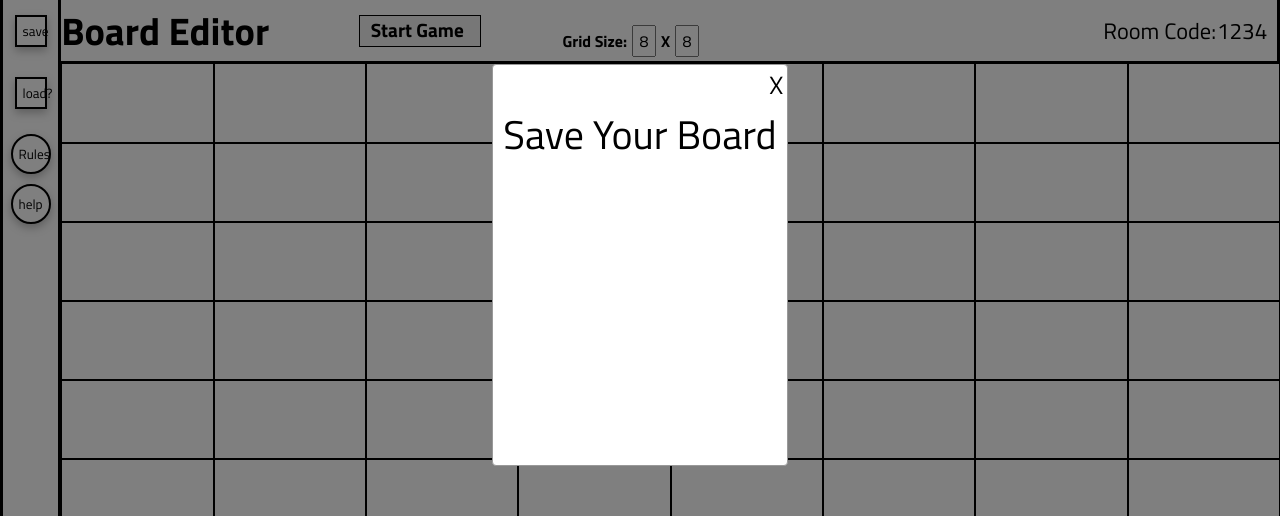
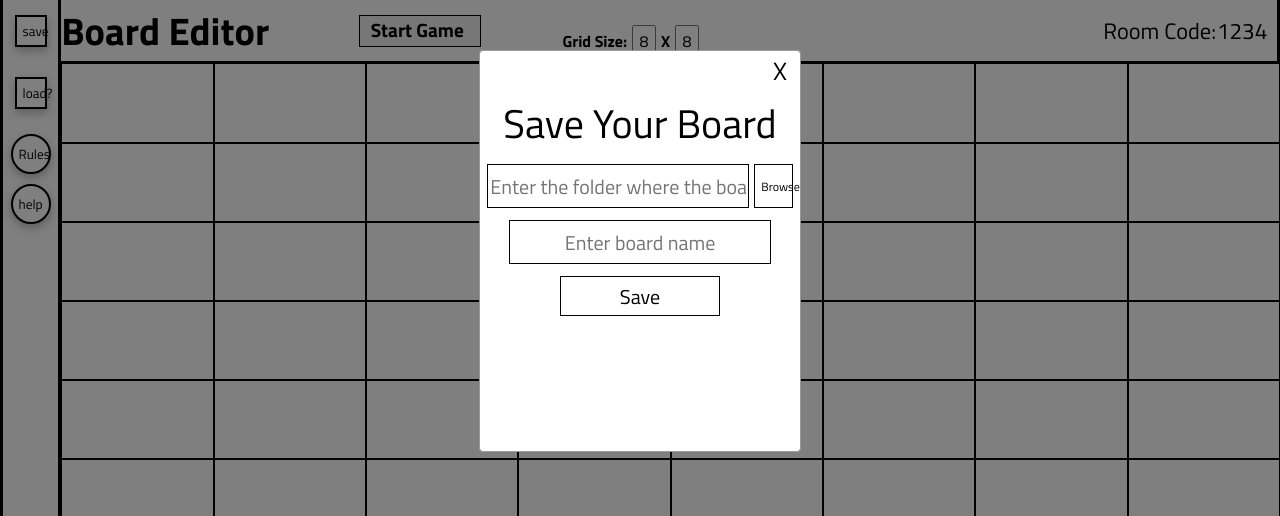
Before and after one commit to FPabloA/BoardBrush, a React (Create React App) app: page /boardbrush/edit in a window 1280 px wide. Both pictures are taken after a click on the button "save". Shown: the top 516 px of the page. Built offline with nearby package versions, Linux system fonts and the light colour scheme.

Commit message:
implemented board saving and started on implementing handling folders in load board page

```diff
--- a/src/AppComponent.js
+++ b/src/AppComponent.js
@@ -34,6 +34,8 @@ const db = getFirestore(app);
 function AppComponent() {
     const navigate = useNavigate();
     const [user, setUser] = useState(null);
+    const [gameBoard, setGameBoard] = useState(null);
+    const [dirKeys, setDirKeys] = useState([]);
 
     useEffect (() =>{
       try{
@@ -93,7 +95,7 @@ function AppComponent() {
     const renderLogin = () =>{
         if(user){
             return(<>
-                <Load loggedUser={user} doEditor={loadEditor} signoutCB={signoutCallback}/>
+                <Load loggedUser={user} doEditor={setEditorVars} signoutCB={signoutCallback} database={db}/>
             </>)
         }
         else{
@@ -103,17 +105,21 @@ function AppComponent() {
         }
     }
 
-    const loadEditor = (board) =>{
-      if(board){
+    const loadEditor = () =>{
+      if(gameBoard){
         return(<>
-          <Editor board={board}/>
+          <Editor board={gameBoard} user={user} database={db} folders={dirKeys}/>
         </>)
       }
       else{
         return(<>
-          <Editor board={null}/>
+          <Editor board={null} user={user} database={db} folders={dirKeys}/>
         </>)
       }
+    }
+    const setEditorVars = (board, keys) =>{
+      setGameBoard(board);
+      setDirKeys(keys);
     }
 
     return (<>
--- a/src/editorpage/editor.js
+++ b/src/editorpage/editor.js
@@ -1,15 +1,18 @@
 import "./editor.css"
 import { useNavigate } from 'react-router-dom';
 import { useState, useRef, useEffect } from "react";
+import { ref , set } from "firebase/database";
 import BoardSpace from './boardspace';
 import ColorPopup from "./colorpicker";
 import HelpPopup from "./helppopup";
 import RulesPopup from "./rulespopup";
 import SavePopup from "./savepopup";
 import UploadButton from "./uploadbutton";
+import { getDatabase } from "firebase/database";
 
+const db = getDatabase();
 
-export default function Editor({board, user}) {
+export default function Editor({board, user, folders}) {
     const navigate = useNavigate();
     const tabList = ["Tiles", "Tokens"];
 
@@ -330,7 +333,33 @@ export default function Editor({board, user}) {
     }
     const renderSavePop = () =>{
         if(showSavePop)
-            return <SavePopup closeCB={toggleSavePop}/>
+            return <SavePopup closeCB={toggleSavePop} saveCB={doSave} folders={folders}/>
+    }
+    const makeColorJSON = () =>{
+        const temp = [...boardRef.current];
+        let boardColors = [];
+            for(let i = 0; i < numRows; i++){
+                for(let j = 0; j < numCols; j++){
+                    boardColors.push(temp[i*numRows + j].props.color);
+                }
+            }
+            return boardColors;
+    }
+    const doSave = (folder, boardName) =>{
+        // check if folder already
+        const path = 'users/' + user.uid + folder + boardName + '/'
+        toggleSavePop();
+        //need to enter something
+        if(folder === "" || boardName === ""){
+            return;
+        }
+        const boardJSON = JSON.stringify(makeColorJSON());
+        //console.log(boardJSON);
+        // set(ref(db, 'users/' + user.uid +"/"+ folder +"/"+ boardName), {
+        //     numRows: numRows,
+        //     numCols: numCols,
+        //     board: boardJSON
+        // });
     }
 
     const handleRowChange = (e) =>{
@@ -351,7 +380,6 @@ export default function Editor({board, user}) {
         setCurrToken(e.target.src);
     }
     const clearOldSpace = (row, col, color, img) =>{
-        console.log("clearing")
         const index = (row * numCols) + col;
         const temp = [...boardRef.current]
         temp[index] = <BoardSpace key={index} doColorCB={colorSpaces}
--- a/src/editorpage/savepopup.css
+++ b/src/editorpage/savepopup.css
@@ -35,7 +35,7 @@ li{
     flex-direction: column;
     align-items: center;
     position: relative;
-    width: 35vw;
+    width: 25vw;
     height: 50%;
     background-color: white;
     border: 1px solid #999;
@@ -62,9 +62,60 @@ li{
     font-size: 40px;
 }
 
+.popup-save-input{
+    width: 20vw;
+    height: 5vh;
+    margin: 0 auto;
+    margin-bottom: 1.5vh;
+    border: 1px solid black;
+    font-size: 2.5vh;
+    text-align: center;
+}
+
 .popup-help-text{
     margin-top: 2%;
     margin-left: 10%;
     margin-right: 1vw;
     font-size: 1vw;
 }
+
+.popup-save-submit{
+    display: block;
+    width: 12.5vw;
+    height: 5vh;
+    margin: 0 auto;
+    background-color: white;
+    border: 1px solid black;
+    font-size: 2.5vh;
+}
+
+.popup-dropdown{
+    margin-left: 5px;
+    width: 3vw;
+    height: 5.55vh;
+    background-color: white;
+    border: 1px solid black;
+    font-size: 1.5vh;
+}
+
+.popup-folder-con{
+    position: relative;
+    display: flex;
+}
+.dropdown{
+    position: absolute;
+    width: 20.35vw;
+    background-color: #f1f1f1;
+    bottom: -1vh;
+}
+
+.folder-button{
+    width: 100%;
+    height: auto;
+    background-color: #f1f1f1;
+    border: 1px solid black;
+    font-size: 1.5vh;
+}
+.folder-button:hover{
+    background-color: #ddd;
+}
--- a/src/editorpage/savepopup.js
+++ b/src/editorpage/savepopup.js
@@ -1,6 +1,43 @@
-import "./helppopup.css"
+import "./savepopup.css"
+import { useState } from "react";
 
-export default function SavePopup ({closeCB}){
+export default function SavePopup ({closeCB, saveCB, folders}){
+    const [folderName, setFolderName] = useState("");
+    const [boardName, setBoardName] = useState("");
+    const [showFolders, setShowFolders] = useState(false);
+
+    const handleFolderChange = (e) =>{
+        const target = e.target;
+        setFolderName(target.value);
+    }
+    const handleBoardNameChange = (e) =>{
+        const target = e.target;
+        setBoardName(target.value);
+    }
+    const handleSave = () =>{
+        saveCB(folderName, boardName)
+    }
+
+    const toggleFolders = () =>{
+        setShowFolders(!showFolders);
+    }
+    const renderFolders = () =>{
+        console.log(folders)
+        if(showFolders){
+            return <div className="dropdown">
+                {folders.map((name, ind) =>(
+                    makeFolderButtons(name, ind)
+                ))}
+            </div>
+        }
+    }
+    const makeFolderButtons = (name, ind) =>{
+        return <button className="folder-button" value={name} onClick={handleFolderClick}>{name}</button>
+    }
+    const handleFolderClick = (e) =>{
+        setFolderName(e.target.value);
+        toggleFolders()
+    }
 
     return(
         <>
@@ -8,7 +45,24 @@ export default function SavePopup ({closeCB}){
             <div className="popup">
                 <button className="popup-close-button" onClick={closeCB}>X</button>
                 <span className="popup-title-text">Save Your Board</span>
+                <div className="popup-folder-con">
+                    <input className="popup-save-input"
+                    type="text"
+                    placeholder="Enter the folder where the board will be saved"
+                    value={folderName}
+                    onChange={handleFolderChange}
+                    ></input>
+                    <button className="popup-dropdown" onClick={toggleFolders}>Browse</button>
+                    {renderFolders()}
+                    </div>
+                <input className="popup-save-input"
+                    type="text"
+                    placeholder="Enter board name"
+                    value={boardName}
+                    onChange={handleBoardNameChange}
+                ></input>
 
+            <button className="popup-save-submit" onClick={handleSave}>Save</button>
 
             </div>
         </div>
--- a/src/loadpage/load.css
+++ b/src/loadpage/load.css
@@ -92,7 +92,7 @@ button{
 
 .load-new-text{
     font-size: 1.25vw;
-    margin-right: 5px;
+
 }
 
 .load-folders{
@@ -111,6 +111,24 @@ button{
     position: relative;
     height: 6vh;
     width: 100%;
+}
+
+.load-folder-section{
+    margin: 2vw;
+    border: 1px solid black;
+    overflow-y: auto;
+}
+
+.load-folder{
+    align-items: center;
+    background-color: white;
+    border-style: solid;
+    border-color: black;
+    border-radius: 15px;
+    height: auto;
+    width: auto;
+    font-size: 1.75vw;
+    margin-right: 1vw;
 }
 
 .load-footer{
--- a/src/loadpage/load.js
+++ b/src/loadpage/load.js
@@ -1,9 +1,50 @@
-import { useState } from "react";
+import { useRef, useState } from "react";
+import { useNavigate } from 'react-router-dom';
+import { ref, child, get, getDatabase } from "firebase/database";
+import { initializeApp } from "firebase/app";
 import "./load.css";
-import { useNavigate } from 'react-router-dom';
+import { render } from "@testing-library/react";
 
-function Load({loggedUser, doEditor, signoutCB}) {
+const firebaseConfig = {
+    apiKey: "AIzaSyAacW5UZ77qVxkLIr_sqn30I-0t3YzMNS8",
+    authDomain: "boardbrush-e581f.firebaseapp.com",
+    databaseURL: "https://boardbrush-e581f-default-rtdb.firebaseio.com",
+    projectId: "boardbrush-e581f",
+    storageBucket: "boardbrush-e581f.appspot.com",
+    messagingSenderId: "130994736404",
+    appId: "1:130994736404:web:2b89d74f3c2fd16403c601",
+    measurementId: "G-V4MP1DCGZ6"
+  };
+const app = initializeApp(firebaseConfig);
+const db = getDatabase();
+
+async function getDir(){
+
+}
+
+
+function Load({loggedUser, doEditor, signoutCB, database}) {
     const navigate = useNavigate();
+    const [directory, setDirectory] = useState(null);
+    const [dirKeys, setDirKeys] = useState([]);
+
+    //this is probably incredibly inefficient
+    get(child(ref(db), `users/${loggedUser.uid}`)).then((snapshot) => {
+        if (snapshot.exists()) {
+            return snapshot.val();
+        } else {
+            console.log("No data available");
+        }
+        }).catch((error) => {
+        console.error(error);
+        }).then((result) => doDir(result));
+
+    const doDir = (promise) =>{
+        if(directory)
+            return;
+        setDirectory(promise);
+        setDirKeys(Object.keys(promise));
+    }
 
     const parseUser = () => {
         const ind = loggedUser.email.indexOf("@");
@@ -11,13 +52,28 @@ function Load({loggedUser, doEditor, signoutCB}) {
     }
 
     const handleNewBoard = () =>{
-        doEditor(null, loggedUser);
+        doEditor(null, dirKeys);
         navigate('/boardbrush/edit');
     }
 
     const handleLogout = () =>{
         signoutCB();
     }
+
+   const renderFolders = () =>{
+        if(directory){
+            const keys = [...dirKeys];
+            let folders = keys.map((folder) =>
+                doFolders(folder)
+            )
+            return folders;
+        }
+
+    }
+    const doFolders = (folder) =>{
+        return <button className="load-folder" value={folder}>{folder}</button>
+    }
+
 
     return (
         <>
@@ -38,11 +94,16 @@ function Load({loggedUser, doEditor, signoutCB}) {
             <div className="load-folders">
                 <div className="load-folder-header">
                     <span className="load-recent-text">Folders</span>
-                    <button className="load-recent-button">
+                    {/* <button className="load-recent-button">
                         <span className="load-new-text">Add Folder</span>
+                    </button> */}
+                </div>
+                <div className="load-folder-section">
+                    {
+                        renderFolders()
+                    }
+                </div>
 
-                    </button>
-                </div>
             </div>
             <div className="load-footer">
                 <button className="load-exit-button" onClick={handleLogout}>
```
